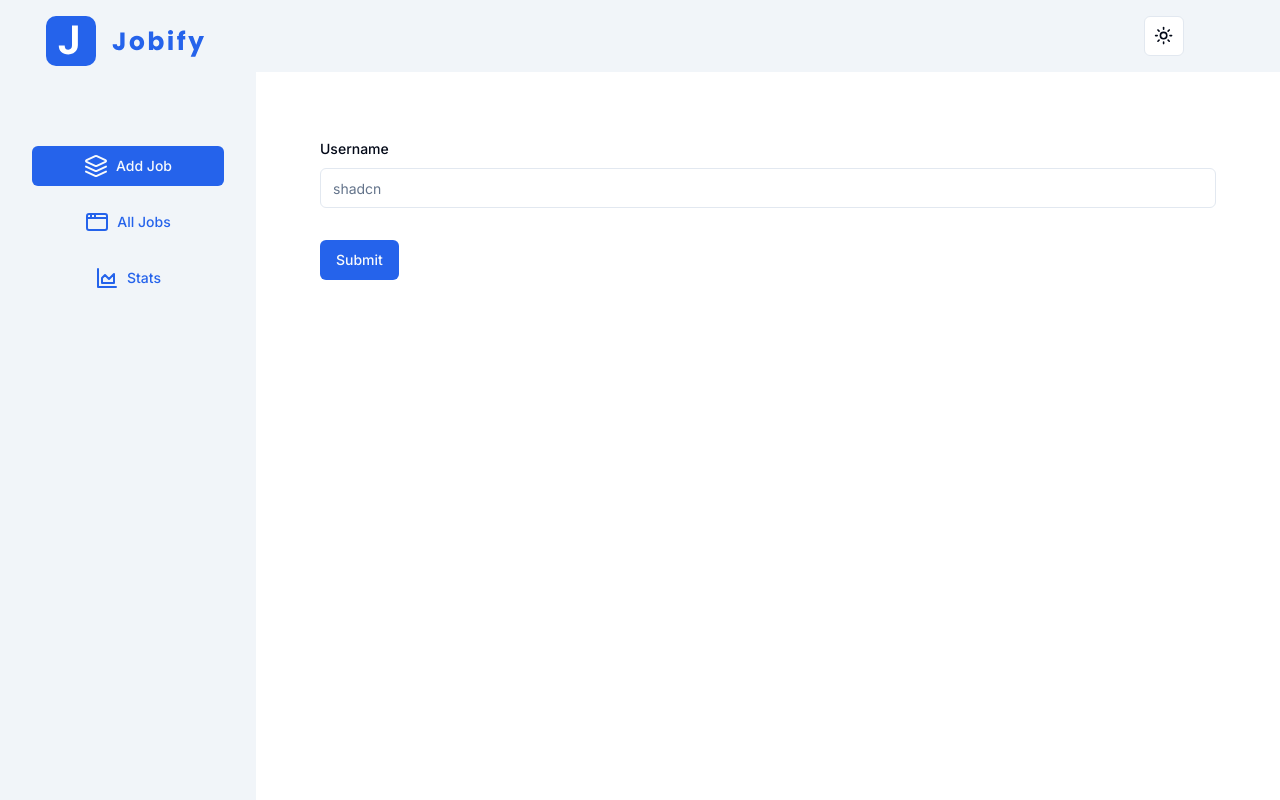
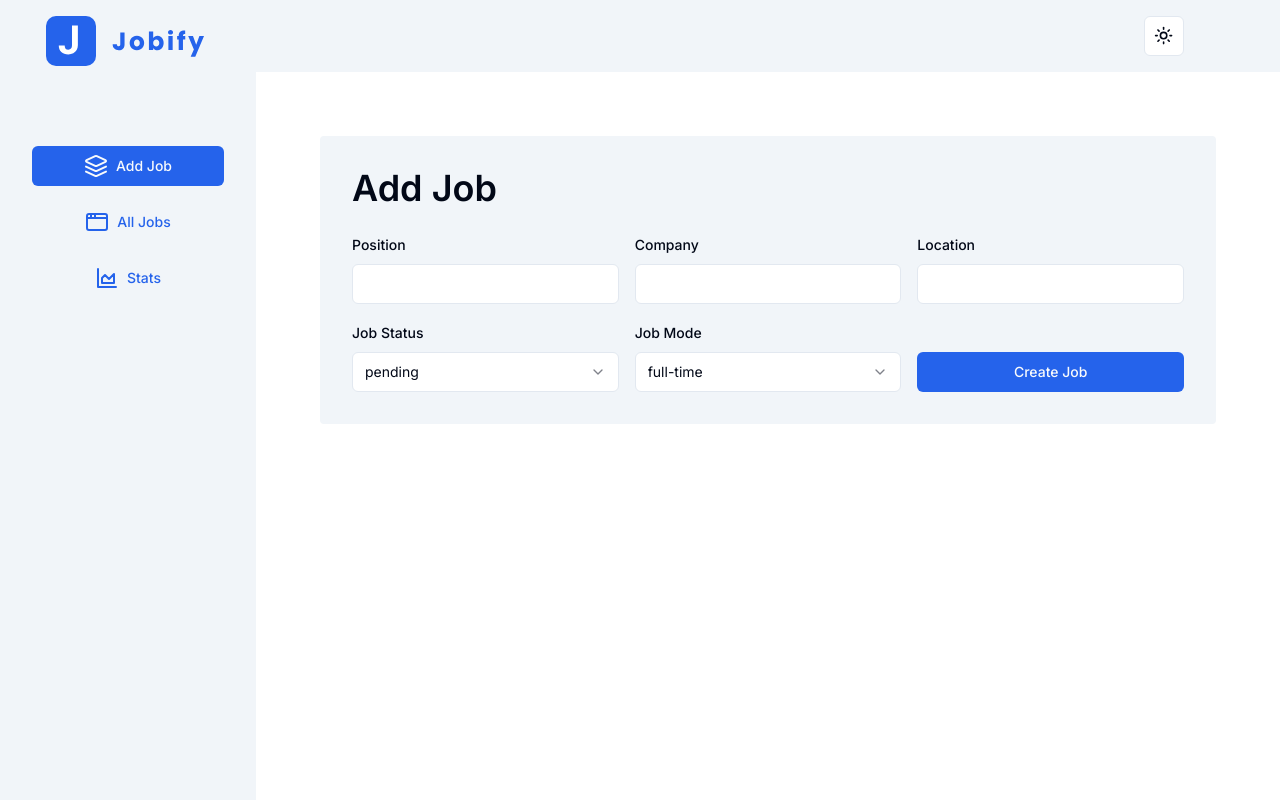
Before and after one commit to sweettry/loanify, a Next.js app: page /add-job in a window 1280 px wide. Built offline with nearby package versions, Linux system fonts and the light colour scheme.

Commit message:
CreateJobForm - full

```diff
--- a/components/CreateJob.tsx
+++ b/components/CreateJob.tsx
@@ -1,61 +1,68 @@
 'use client';
 
-import * as z from 'zod';
 import { zodResolver } from '@hookform/resolvers/zod';
 import { useForm } from 'react-hook-form';
 
+import {
+  JobStatus,
+  JobMode,
+  createAndEditJobSchema,
+  CreateAndEditJobType,
+} from '@/utils/types';
+
 import { Button } from '@/components/ui/button';
-import {
-  Form,
-  FormControl,
-  FormField,
-  FormItem,
-  FormLabel,
-  FormMessage,
-} from '@/components/ui/form';
-import { Input } from '@/components/ui/input';
+import { Form } from '@/components/ui/form';
 
-const formSchema = z.object({
-  username: z.string().min(2, {
-    message: 'Username must be at least 2 characters.',
-  }),
-});
+import { CustomFormField, CustomFormSelect } from './FormComponents';
 
-function CreateJobForm() {
-  // 1. Define your form.
-  const form = useForm<z.infer<typeof formSchema>>({
-    resolver: zodResolver(formSchema),
+const CreateJobForm = () => {
+  const form = useForm<CreateAndEditJobType>({
+    resolver: zodResolver(createAndEditJobSchema),
     defaultValues: {
-      username: '',
+      position: '',
+      company: '',
+      location: '',
+      status: JobStatus.Pending,
+      mode: JobMode.FullTime,
     },
   });
-
-  // 2. Define a submit handler.
-  function onSubmit(values: z.infer<typeof formSchema>) {
-    // Do something with the form values.
-    // ✅ This will be type-safe and validated.
+  function onSubmit(values: CreateAndEditJobType) {
     console.log(values);
   }
-
   return (
     <Form {...form}>
-      <form onSubmit={form.handleSubmit(onSubmit)} className='space-y-8'>
-        <FormField
-          control={form.control}
-          name='username'
-          render={({ field }) => (
-            <FormItem>
-              <FormLabel>Username</FormLabel>
-              <FormControl>
-                <Input placeholder='shadcn' {...field} />
-              </FormControl>
-              <FormMessage />
-            </FormItem>
-          )}
-        />
-        <Button type='submit'>Submit</Button>
+      <form
+        onSubmit={form.handleSubmit(onSubmit)}
+        className='bg-muted rounded p-8'
+      >
+        <h2 className='mb-6 text-4xl font-semibold capitalize'>add job</h2>
+        <div className='grid items-start gap-4 md:grid-cols-2 lg:grid-cols-3'>
+          {/* position */}
+          <CustomFormField name='position' control={form.control} />
+          {/* company */}
+          <CustomFormField name='company' control={form.control} />
+          {/* location */}
+          <CustomFormField name='location' control={form.control} />
+          {/* job status */}
+          <CustomFormSelect
+            name='status'
+            control={form.control}
+            labelText='job status'
+            items={Object.values(JobStatus)}
+          />
+          {/* job mode */}
+          <CustomFormSelect
+            name='mode'
+            control={form.control}
+            labelText='job mode'
+            items={Object.values(JobMode)}
+          />
+          <Button type='submit' className='self-end capitalize'>
+            create job
+          </Button>
+        </div>
       </form>
     </Form>
   );
-}
+};
 export default CreateJobForm;
--- a/components/FormComponents.tsx
+++ b/components/FormComponents.tsx
@@ -40,7 +40,7 @@ export function CustomFormField({ name, control }: CustomeFormFieldProps) {
 
 type CustomeFormSelectProps = {
   name: string;
-  control: Control;
+  control: Control<any>;
   items: string[];
   labelText?: string;
 };
```
